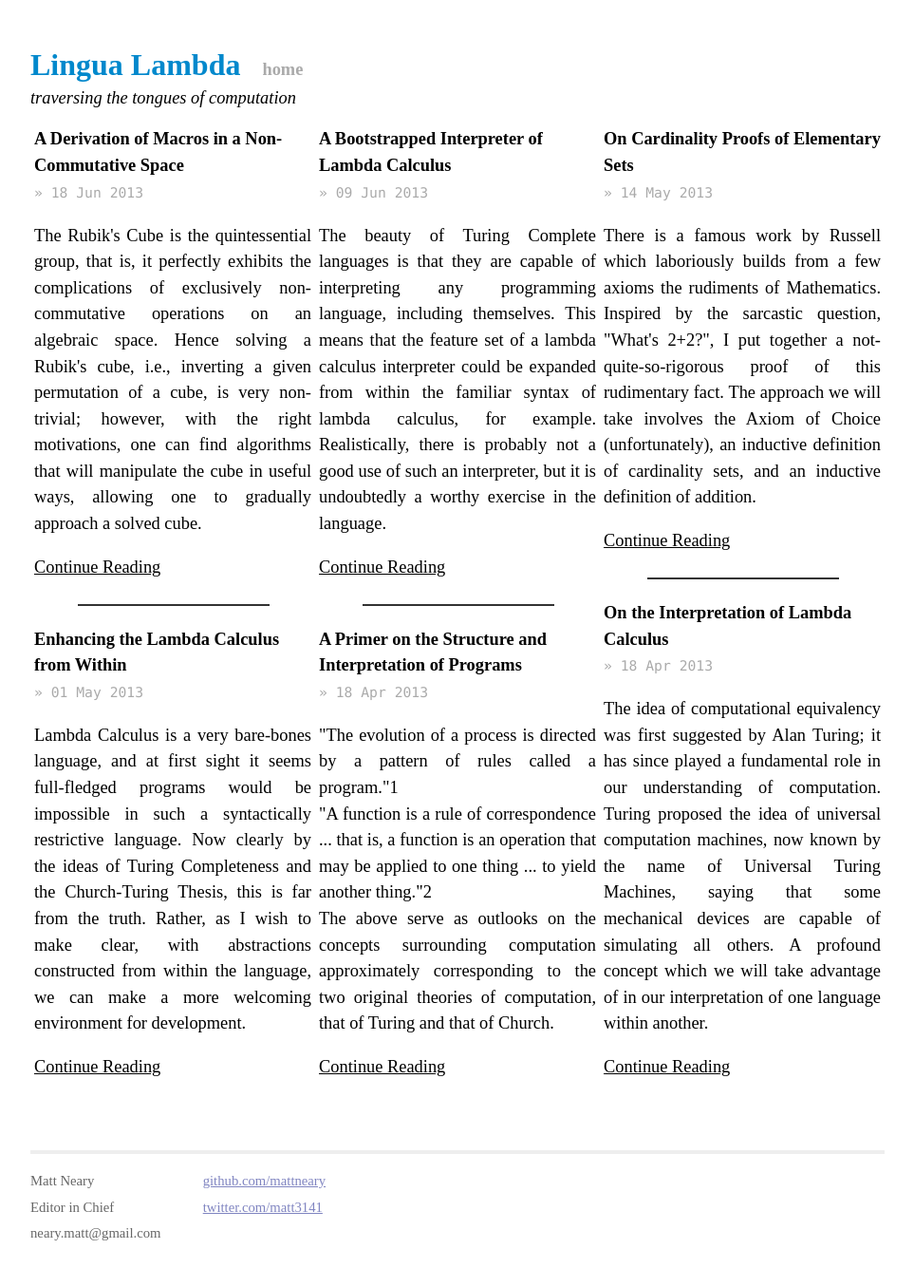
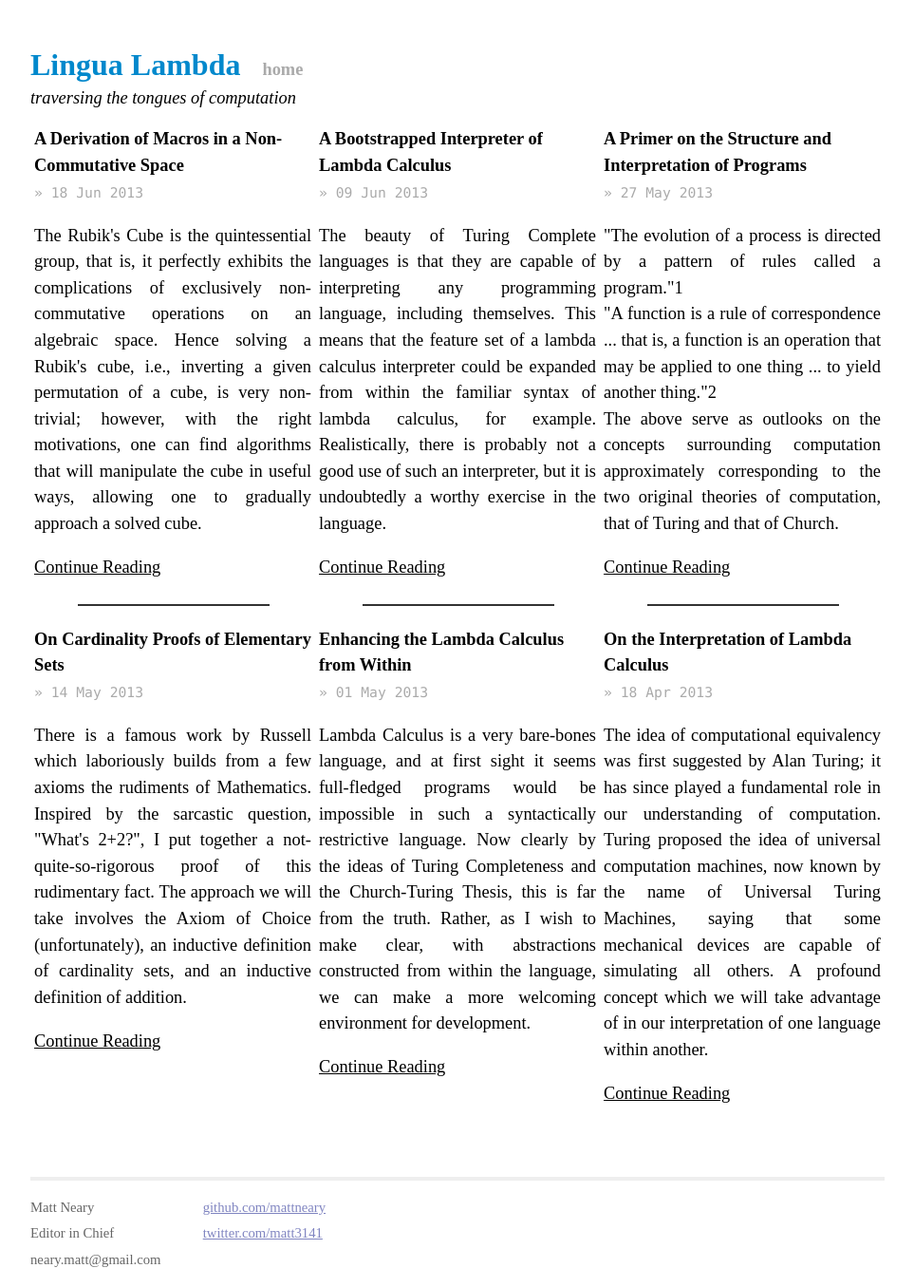
Before and after one commit to mattneary/LinguaLambda, a Jekyll site: the page built from index.html, in a window 1280 px wide. Shown: the whole page at 95% size, without its empty margins (158-1121 px from the left). Built offline with Jekyll 4.4.1, drawn with Linux system fonts in a browser that asks for light colours; before the commit the page ends 1328 px from its top, so only the background shows below that.

Commit message:
timestamps corrected

```diff
--- a/_posts/2013-05-27-primer-on-language.markdown
+++ b/_posts/2013-05-27-primer-on-language.markdown
@@ -1,7 +1,7 @@
 ---
 layout: post
 title:  "A Primer on the Structure and Interpretation of Programs"
-date:   2013-04-18 21:01:00
+date:   2013-05-27 21:01:00
 categories: programming rudiments
 excerpt: "\"The evolution of a process is directed by a pattern of rules called a program.\"1 <br> \"A function is a rule of correspondence ... that is, a function is an operation that may be applied to one thing ... to yield another thing.\"2 <br> The above serve as outlooks on the concepts surrounding computation approximately corresponding to the two original theories of computation, that of Turing and that of Church."
 ---
--- a/_posts/2013-06-26-deriving-rubiks-cube.markdown
+++ b/_posts/2013-06-26-deriving-rubiks-cube.markdown
@@ -1,7 +1,7 @@
 ---
 layout: post
 title:  "A Derivation of Macros in a Non-Commutative Space"
-date:   2013-06-18 11:50:00
+date:   2013-06-18 04:27:00
 categories: deriving rubiks
 excerpt: "The Rubik's Cube is the quintessential group, that is, it perfectly exhibits the complications of exclusively non-commutative operations on an algebraic space. Hence solving a Rubik's cube, i.e., inverting a given permutation of a cube, is very non-trivial; however, with the right motivations, one can find algorithms that will manipulate the cube in useful ways, allowing one to gradually approach a solved cube."
 ---
```
